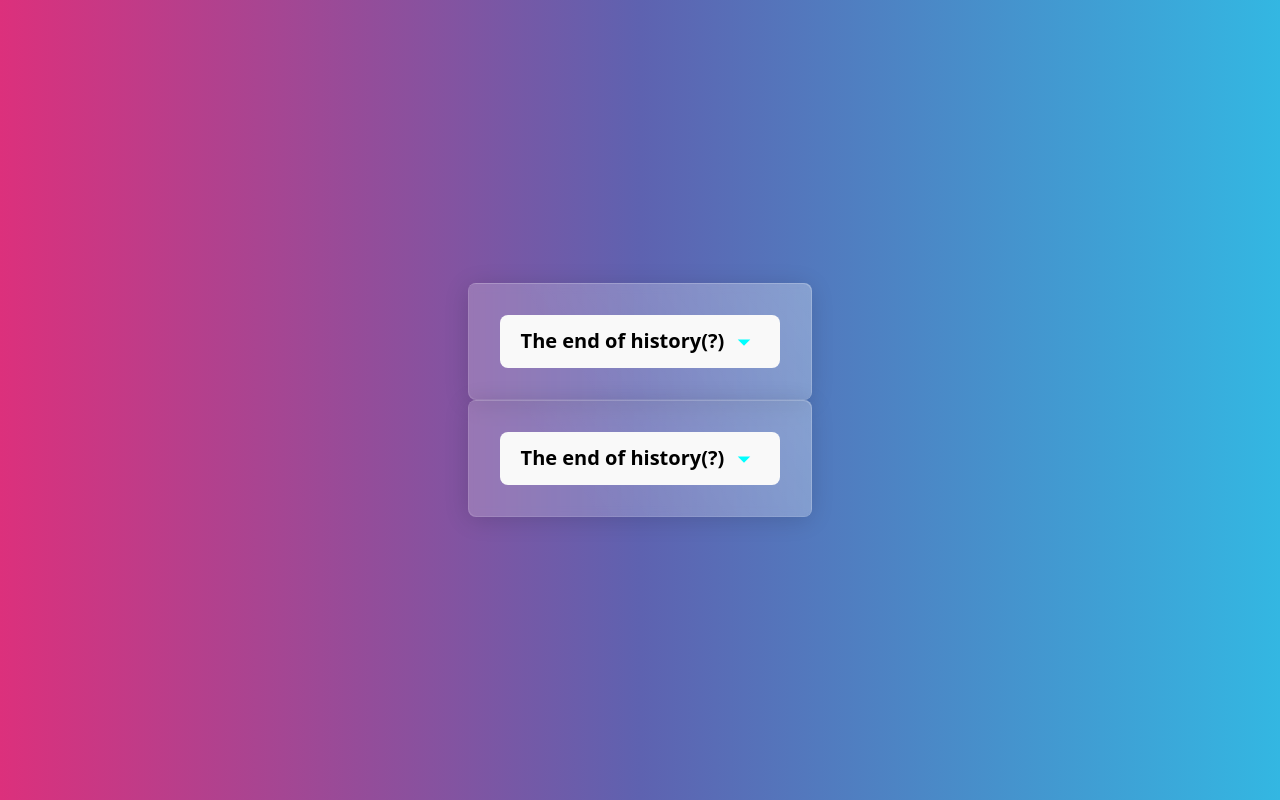
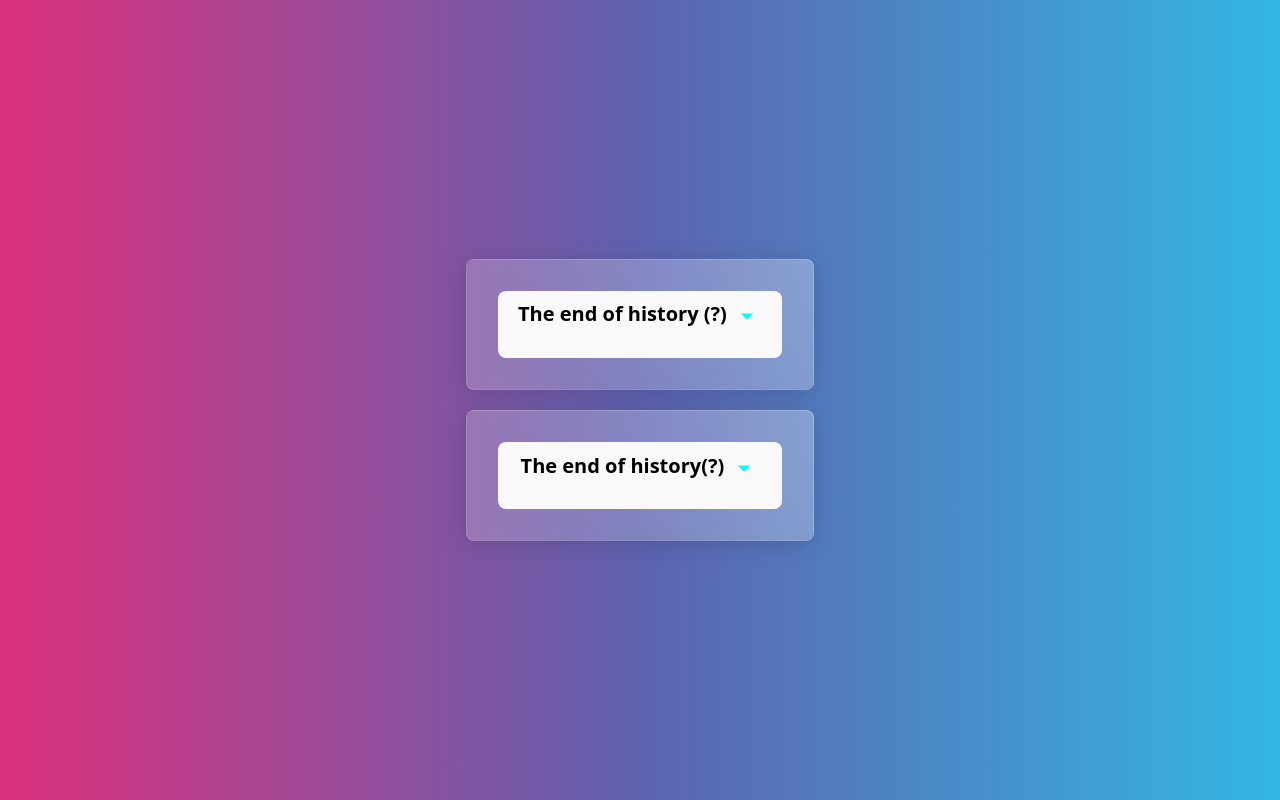
Before and after one commit to Perlesvaux/revelations, a React (Vite) app: page / in a window 1280 px wide. Built offline with nearby package versions, Linux system fonts and the light colour scheme.

Commit message:
feat: added css modules to each component.

```diff
--- a/src/Dialog.jsx
+++ b/src/Dialog.jsx
@@ -1,6 +1,7 @@
 // Modal as a separate component
 import { useEffect, useRef } from "react";
 import X from "./X.jsx"
+import "./Dialog.module.css"
 
 export default function Dialog({ openModal, closeModal, children }) {
   const ref = useRef();
@@ -15,21 +16,11 @@ export default function Dialog({ openModal, closeModal, children }) {
 
   return (
     <dialog
-      style={{
-        background: "linear-gradient(90deg, rgba(131,58,180,0.8) 0%, rgba(253,29,29,0.8) 50%, rgba(252,176,69,0.8) 100%)",
-        border: "0px solid transparent",
-        borderRadius: "20px",
-        width: "500px",
-      }}
       ref={ref}
       onCancel={closeModal}
     >
-      <div
-        style={{
-        display:"flex",
-        flexDirection:"column",
-        rowGap:"20px"}}
-      >
+      <div>
+
         {children}
 
         <button
--- /dev/null
+++ b/src/Dialog.module.css
@@ -0,0 +1,13 @@
+dialog{
+  background: linear-gradient(90deg, rgba(131,58,180,0.8) 0%, rgba(253,29,29,0.8) 50%, rgba(252,176,69,0.8) 100%);
+  border: 0px solid transparent;
+  border-radius: 20px;
+  width: 80vh;
+  /*width:90vw;*/
+}
+
+div{
+  display:flex;
+  flex-direction:column;
+  row-gap:20px;
+}
--- a/src/Section.jsx
+++ b/src/Section.jsx
@@ -1,17 +1,17 @@
+import './Section.module.css'
 import { useState } from 'react'
-//import Dialog from './Dialog.jsx'
 import Down from './Down.jsx'
 import Up from './Up.jsx'
 
 export default function Section({title, children}){
   const [visibility, setVisibility] = useState(false)
   return(
-  <div className="card" style={{rowGap: "1em", width:"100%"}}>
+  <section className="card">
 
     <button
         onClick={()=>{setVisibility(!visibility)}}
     >
-        <strong style={{fontSize:"20px"}}> { title && title }  { visibility? <Up fill="red" size="30px" /> : <Down fill="cyan" size="30px" />  } </strong>
+        <h3> { title && title }  { visibility? <Up fill="red" size="30px" /> : <Down fill="cyan" size="30px" />  } </h3>
 
     </button>
       { visibility &&
@@ -19,9 +19,6 @@ export default function Section({title, children}){
           children
         )
       }
-  </div>
+  </section>
   )
 }
-
-      //<button onClick={()=>{setVisibility(!visibility)}}> ok </button>
-      //{visibility && children}
--- /dev/null
+++ b/src/Section.module.css
@@ -0,0 +1,8 @@
+section {
+  row-gap: 0.5em;
+  width:100%;
+}
+
+h3{
+  font-size: 20px;
+}
--- a/src/Video.jsx
+++ b/src/Video.jsx
@@ -1,4 +1,5 @@
 import { useState } from 'react'
+import "./Video.module.css"
 //import { useState, Suspense, lazy, useEffect } from 'react'
 //const Dialog = lazy(()=> import('./Dialog.jsx'))
 import Dialog from './Dialog.jsx'
@@ -20,9 +21,7 @@ export default function Video({ topic, src }){
 
       <Dialog  closeModal={()=>{setModal(false); setWatched(true)}} openModal={modal}>
 
-        { !isReady && <div style={{
-          height:"600px", margin:"auto", alignItems: 'center', display: "flex",  justifyContent: "center"
-        }}> <LoadingScreen taste="dotted" color="blue"/></div> }
+        { !isReady && <aside> <LoadingScreen taste="dotted" color="blue"/></aside> }
           <iframe
               width="100%"
               height="600px"
--- /dev/null
+++ b/src/Video.module.css
@@ -0,0 +1,7 @@
+aside{
+  height:600px;
+  margin:auto;
+  align-items: center;
+  display: flex;
+  justify-content: center;
+}
```
Also changed, not shown: src/App.jsx (+2 -48 lines).
